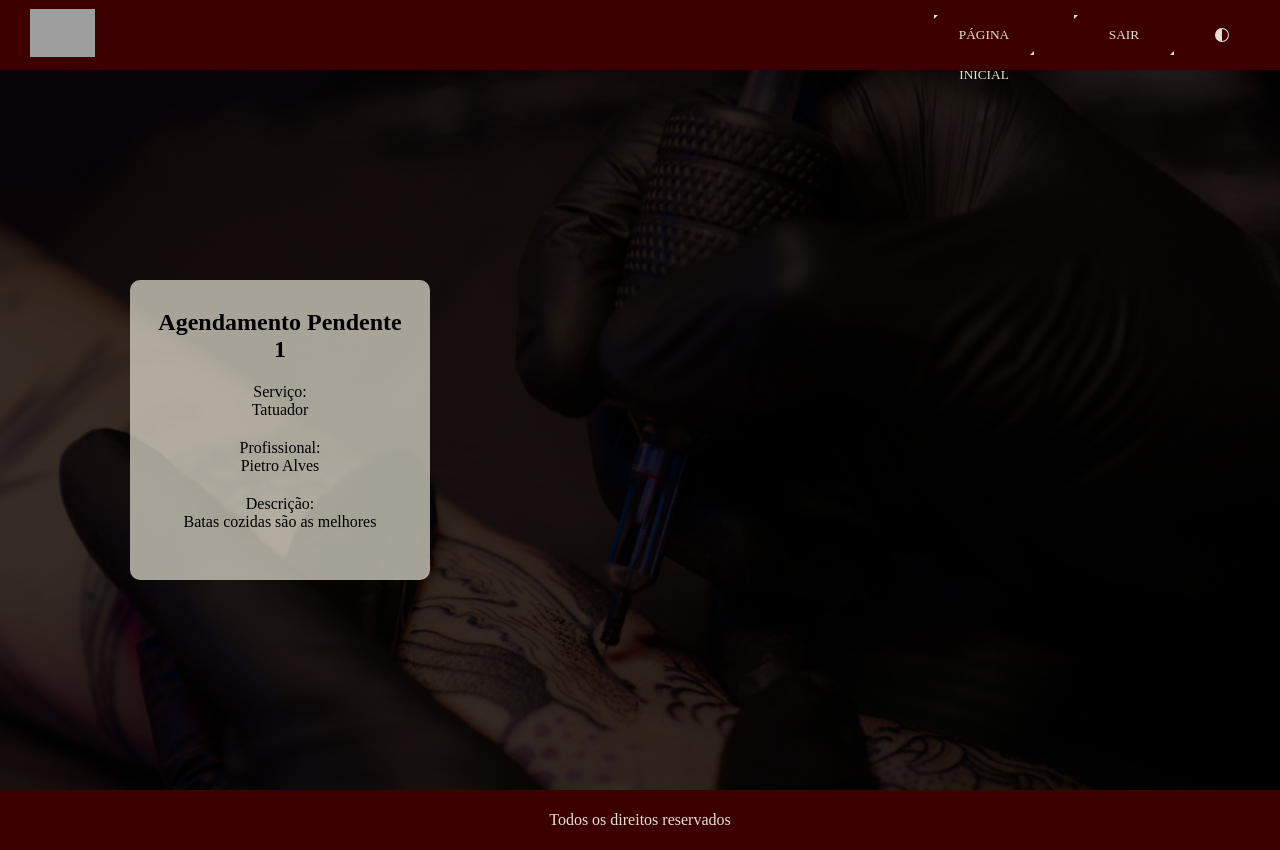
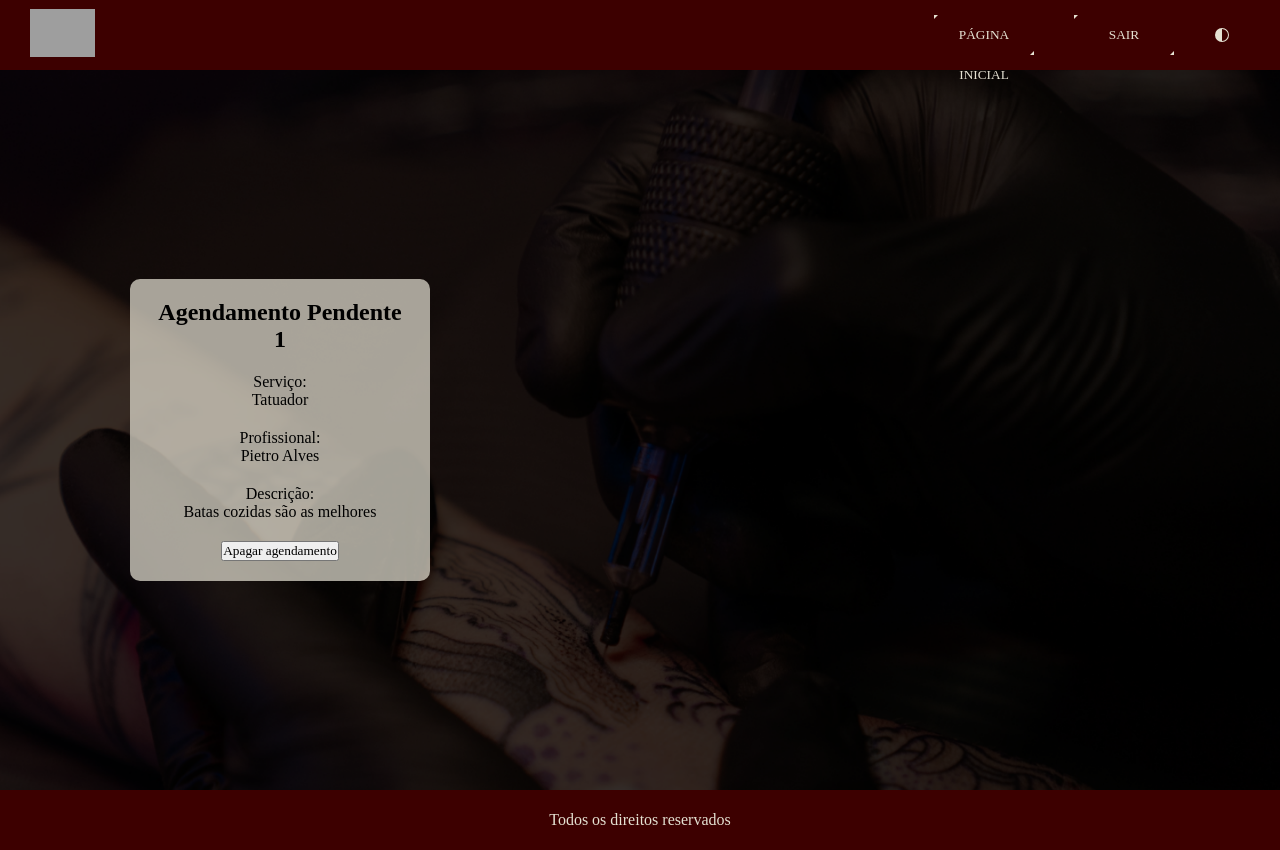
Before and after one commit to LeoAChaves/Rosemarys_Tattoo_Studio, a React (Create React App) app: page /agendamentoPendente in a window 1280 px wide. Built offline with nearby package versions, Linux system fonts and the light colour scheme; grey boxes are pictures that could not be loaded; a web font is replaced by a local one.

Commit message:
adicionando botao de apagar agendamento

```diff
--- a/src/components/Card/index.jsx
+++ b/src/components/Card/index.jsx
@@ -1,6 +1,7 @@
+import Button from "../Button/index.jsx";
 import * as S from "./styled.js";
 
-function Card({numeroAgendamento, servico, profissional, descricao}) {
+function Card({numeroAgendamento, servico, profissional, descricao, onClick}) {
     return (
         <S.Div>
             <div className="card">
@@ -11,6 +12,7 @@ function Card({numeroAgendamento, servico, profissional, descricao}) {
                 <span>{profissional}</span>
                 <p>Descrição:</p>
                 <span>{descricao}</span>
+                <Button nome="Apagar agendamento" onClick={onClick}/>
             </div>
         </S.Div>
     );
```
